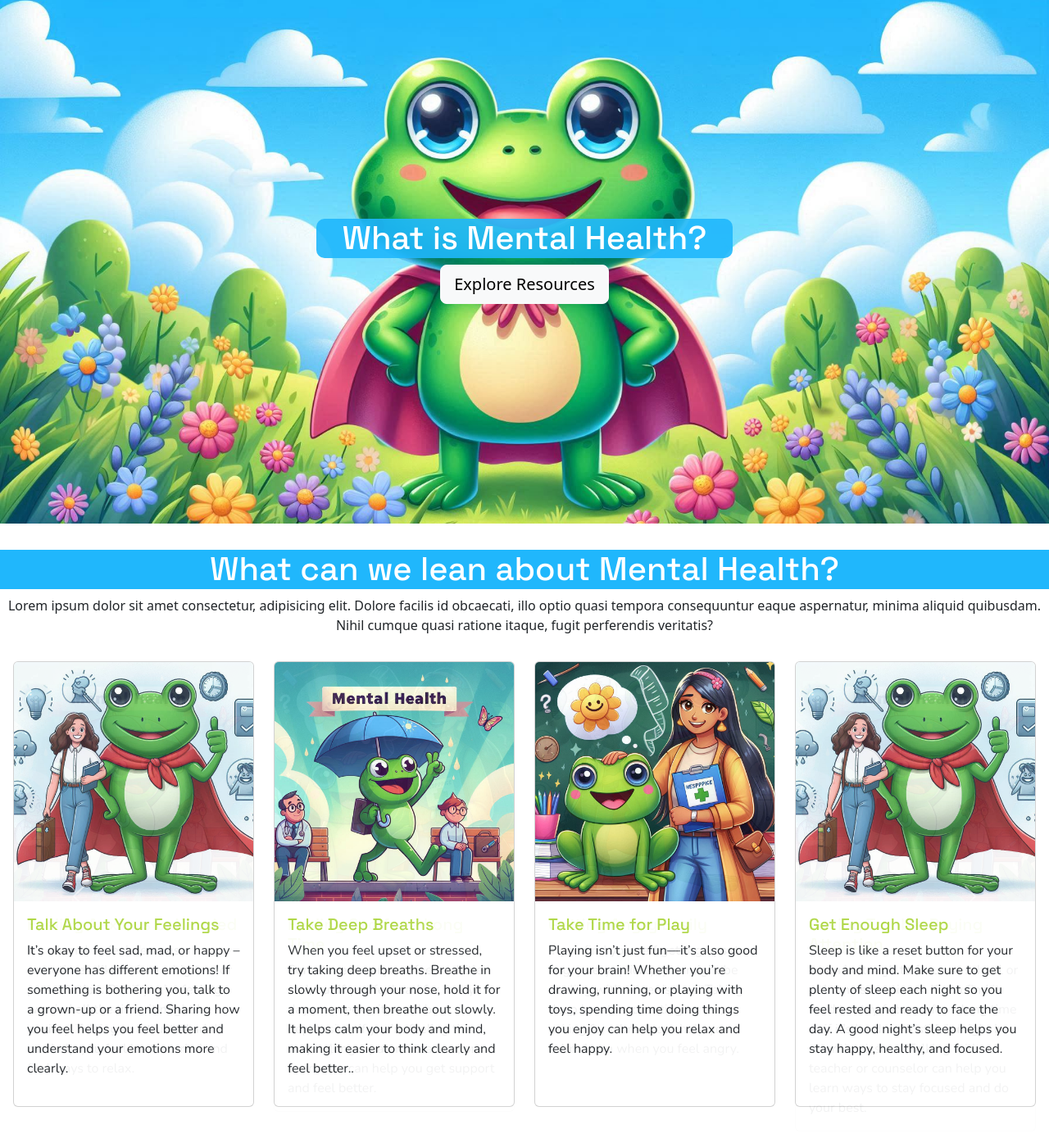
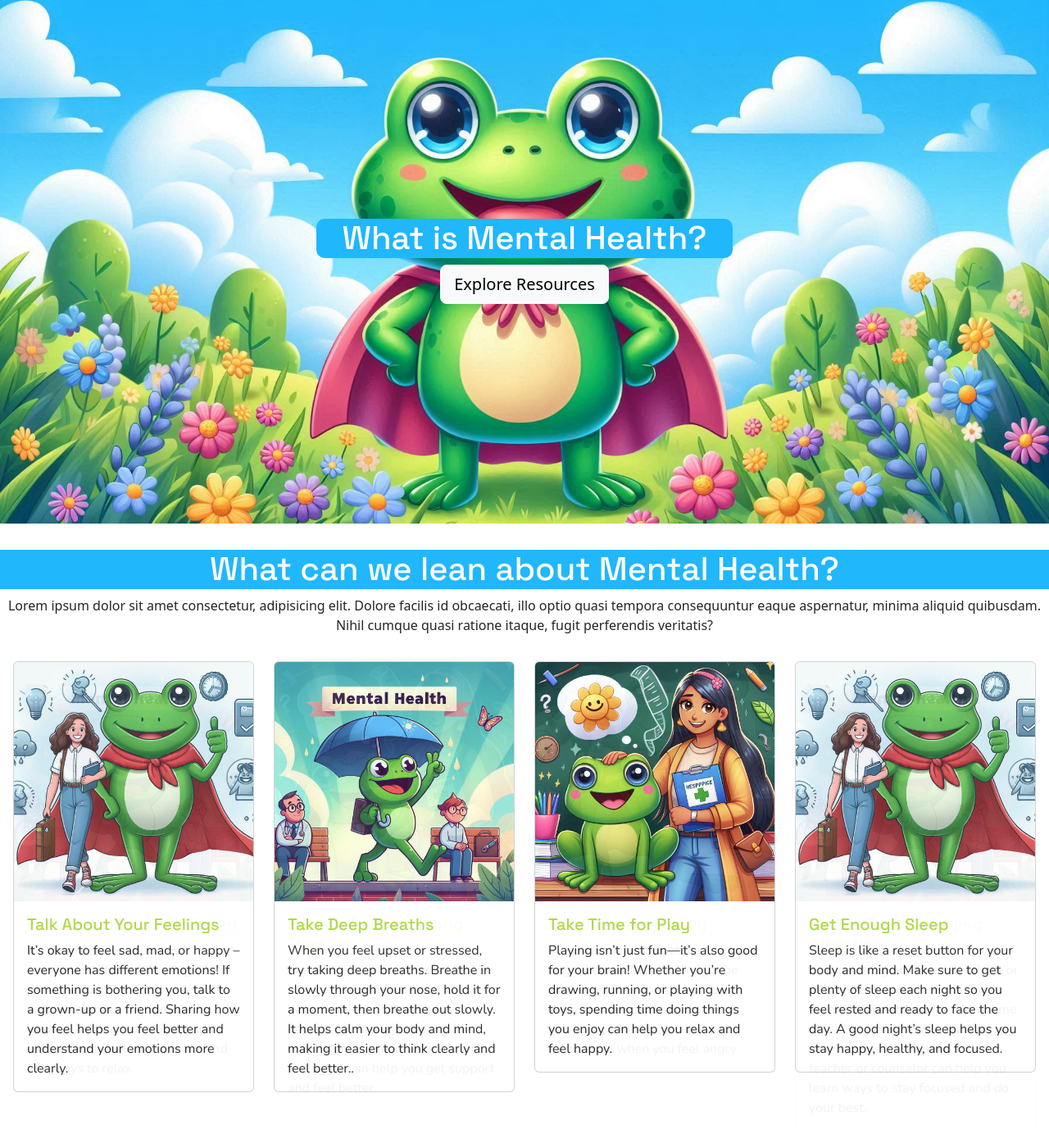
Before and after one commit to funktotheface/IFA-Mental-Health-Awareness, a plain HTML site: page index.html in a window 1280 px wide. Shown: the part 77-1472 px from the top of the page at 82% size. Drawn offline with nearby package versions, Linux system fonts and the light colour scheme.

Commit message:
fix hero container css

```diff
--- a/assets/css/stylesheet.css
+++ b/assets/css/stylesheet.css
@@ -74,18 +74,12 @@ h3 {
   /* padding-top: 50px; Add padding to the top to account for the navbar height */
 }
 
-.hero-container {
+/* .hero-container {
   /* padding-bottom: 10rem; */
-}
 
-.hero-section h1,
-.hero-section p {
-  background-color: rgba(
-    32,
-    183,
-    252,
-    0.9
-  ); /* Apply background color to h1 and p */
+
+.hero-container h1 {
+  background-color: rgba(32, 183, 252, 1); /* Apply background color to h1 and p */
   border-radius: 10px; /* Add border radius */
   padding-left: 2rem; /* Add padding to the left */
   padding-right: 2rem; /* Add padding to the right */
@@ -112,5 +106,5 @@ h5 {
 }
 
 .card-body {
-  min-height: 250px;
+  min-height: 200px;
 }
```
